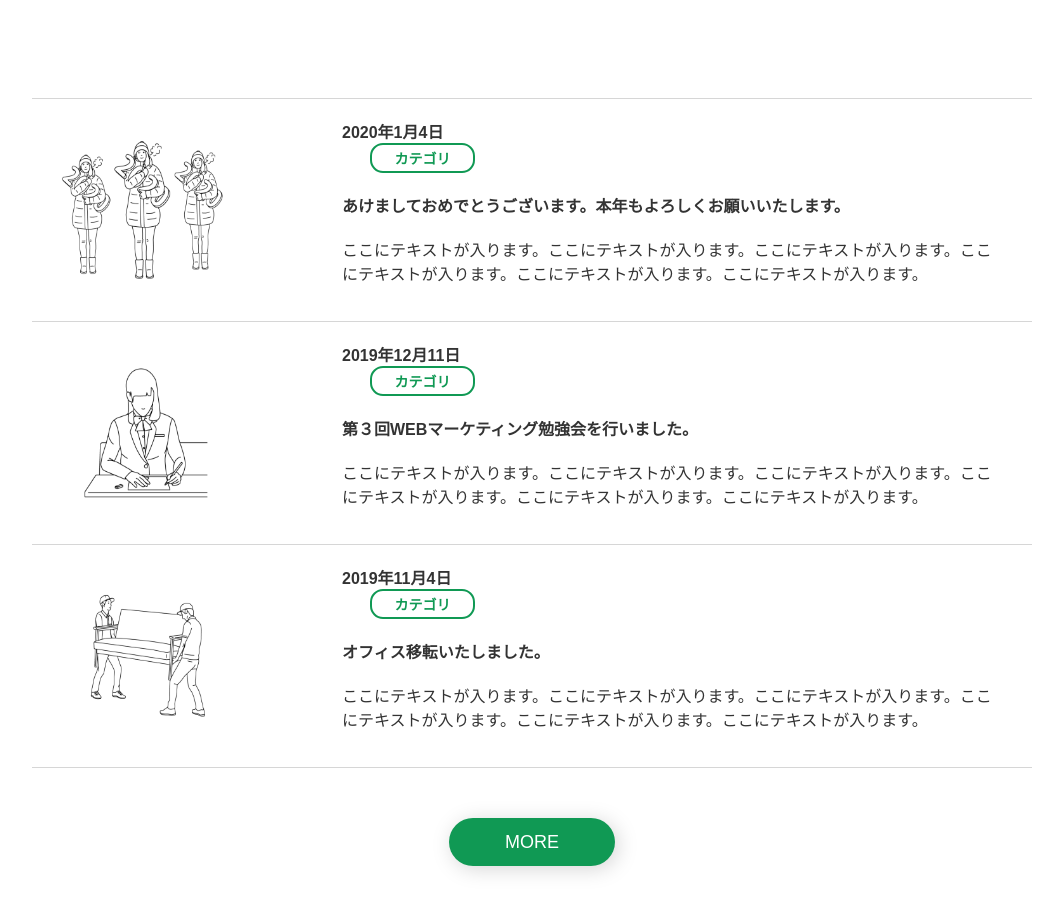
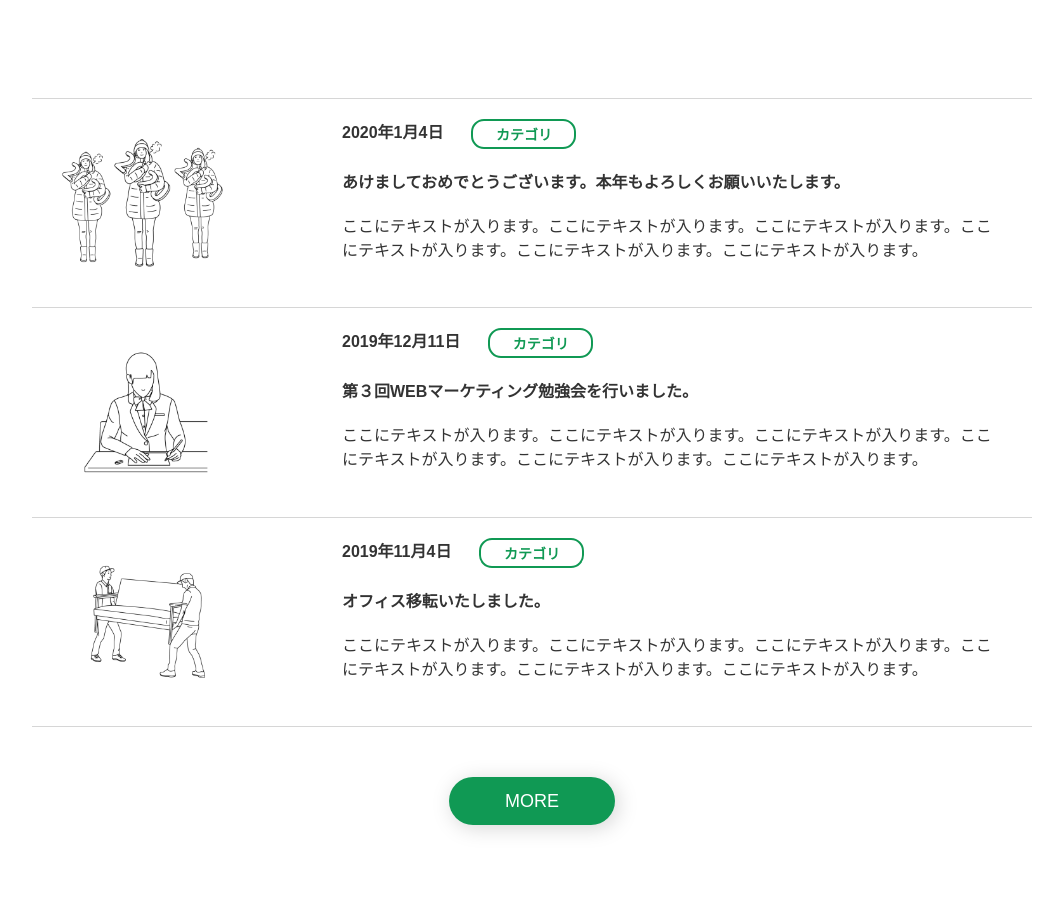
Before and after one commit to mmmr9/isara7th-2-2, a plain HTML site: page index.html in a window 1280 px wide. Shown: the part 2233-3146 px from the top of the page, without its empty margins (108-1171 px from the left). Drawn offline with Linux system fonts and the light colour scheme.

Commit message:
Update index.html

```diff
--- a/index.html
+++ b/index.html
@@ -97,8 +97,10 @@
                 <a href="window.open('')"><article class="news-box">
                         <img src="img/blog-1.png" alt="ブログ1">
                     <div class="news-box-right">
-                    <time>2020年1月4日</time>
+                    <div class="news-box1">
+                        <time>2020年1月4日</time>
                         <div class="category">カテゴリ</div>
+                    </div>
                         <h4>あけましておめでとうございます。本年もよろしくお願いいたします。</h4>
                         <p>ここにテキストが入ります。ここにテキストが入ります。ここにテキストが入ります。ここにテキストが入ります。ここにテキストが入ります。ここにテキストが入ります。</p>
                     </div>
@@ -107,8 +109,10 @@
                <a href="window.open('')"><article class="news-box">
                         <img src="img/blog-2.png" alt="ブログ2">
                     <div class="news-box-right">
-                    <time>2019年12月11日</time>
+                    <div class="news-box1">
+                        <time>2019年12月11日</time>
                     <div class="category">カテゴリ</div>
+                </div>
                     <h4>第３回WEBマーケティング勉強会を行いました。</h4>
                     <p>ここにテキストが入ります。ここにテキストが入ります。ここにテキストが入ります。ここにテキストが入ります。ここにテキストが入ります。ここにテキストが入ります。</p>
                     </div>
@@ -118,8 +122,10 @@
                     <article class="news-box">
                         <img src="img/blog-3.png" alt="ブログ3">
                     <div class="news-box-right">
-                    <time>2019年11月4日</time>
+                    <div class="news-box1">
+                        <time>2019年11月4日</time>
                     <div class="category">カテゴリ</div>
+                </div>
                     <h4>オフィス移転いたしました。</h4>
                     <p>ここにテキストが入ります。ここにテキストが入ります。ここにテキストが入ります。ここにテキストが入ります。ここにテキストが入ります。ここにテキストが入ります。</p>
                     </div>
```
